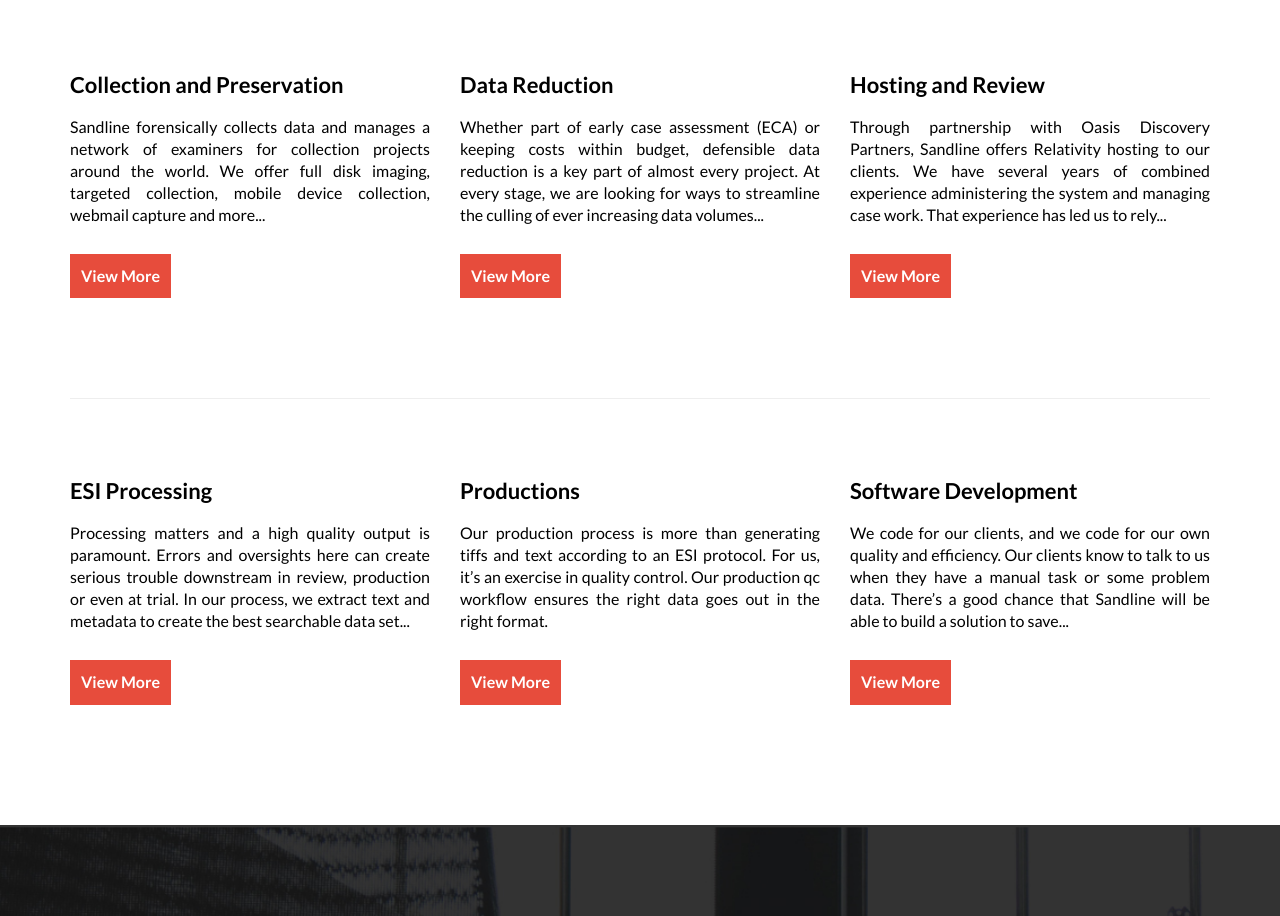
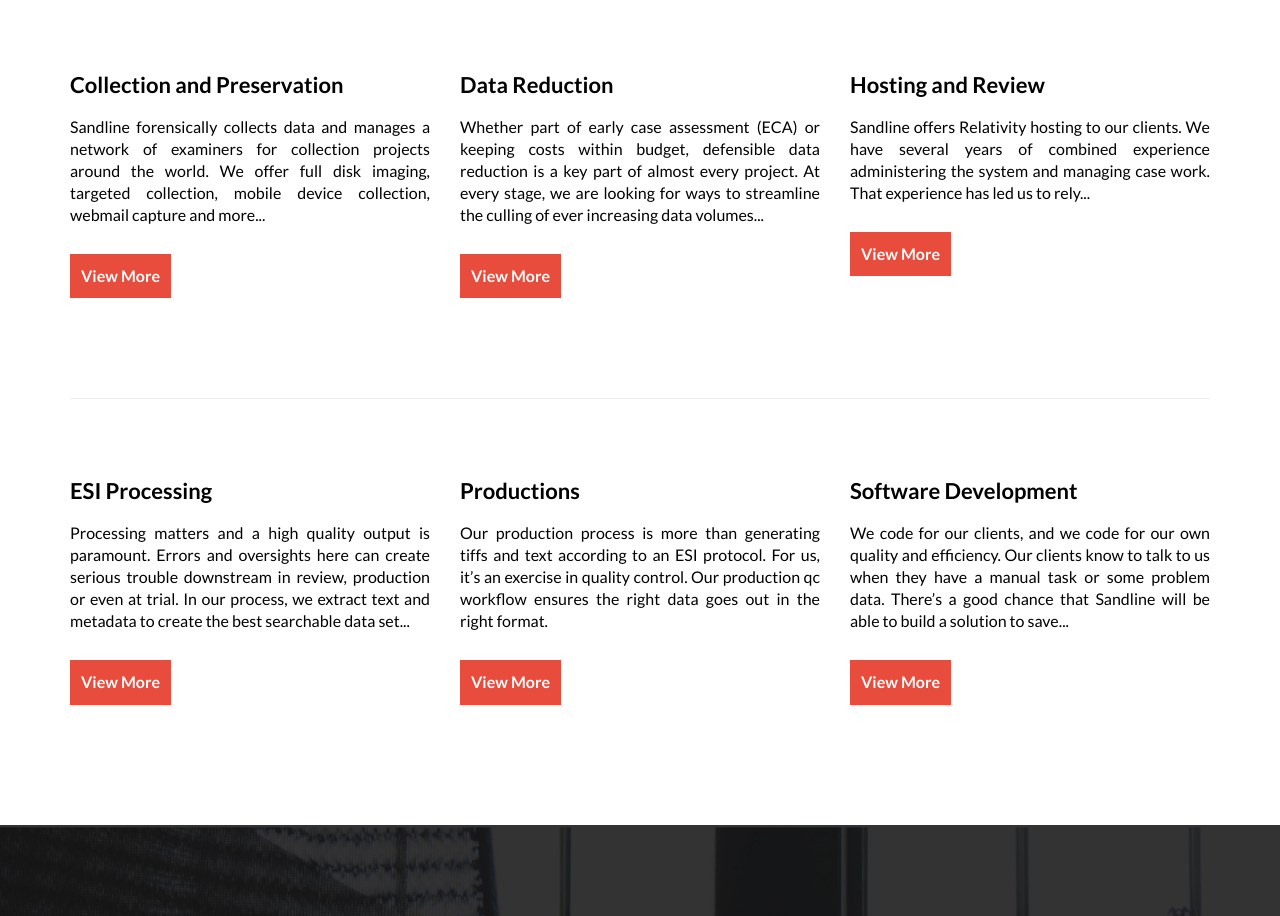
Before and after one commit to sandlinesite/sandlinediscovery.com, a plain HTML site: page index.html in a window 1280 px wide. Shown: the part 857-1773 px from the top of the page. Drawn offline with nearby package versions, Linux system fonts and the light colour scheme.

Commit message:
Add more words
Add more words

```diff
--- a/index.html
+++ b/index.html
@@ -170,7 +170,7 @@
         </div>
         <div class="col-md-4 space20">
            <h3 class="small_title">Hosting and Review</h3>
-           <p class="text_content">Through partnership with Oasis Discovery Partners, Sandline offers Relativity hosting to our clients. We have several years of combined experience administering the system and managing case work. That experience has led us to rely...</p>
+           <p class="text_content">Sandline offers Relativity hosting to our clients. We have several years of combined experience administering the system and managing case work. That experience has led us to rely...</p>
            <button class="btn-more" data-toggle="modal" data-target="#myModal3">View More</button>
         </div>
       </div>
```
